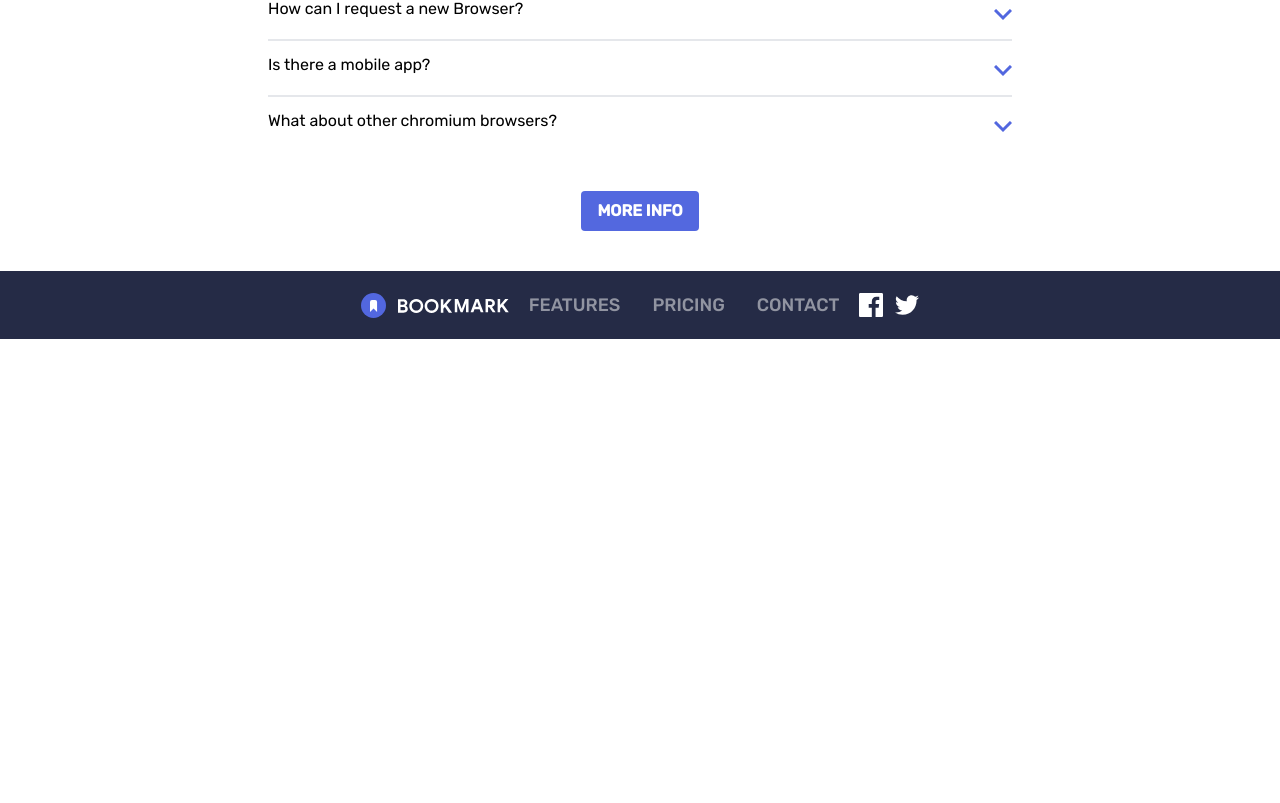
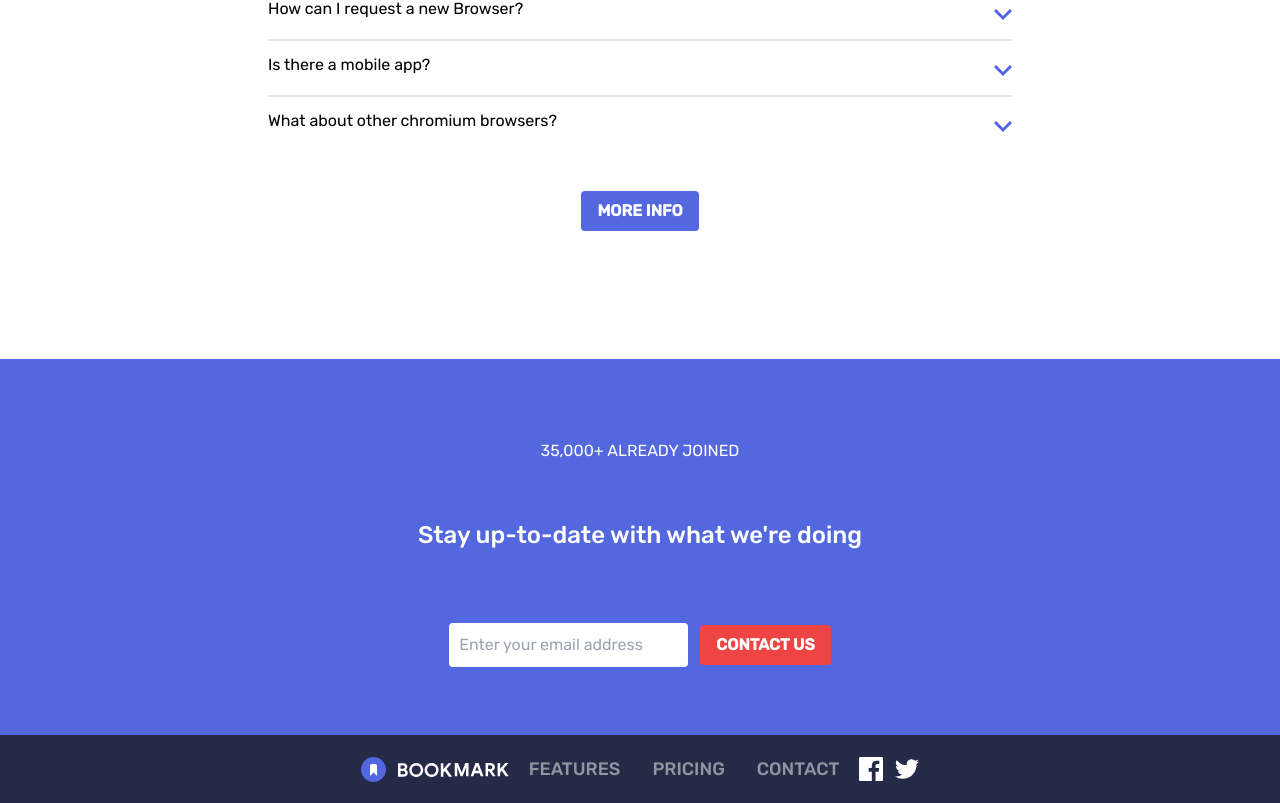
Before and after one commit to kenghtt/bookmark-landing-page, a React (Vite) app: page / in a window 1280 px wide. Shown: the part 2333-3136 px from the top of the page. Before the commit the page ends 2672 px from the top, so only its background shows below. Built offline with nearby package versions, Linux system fonts and the light colour scheme.

Commit message:
Add Contact Us section

```diff
--- /dev/null
+++ b/src/components/layout/ContactUsForm/ContactUsForm.jsx
@@ -0,0 +1,26 @@
+function ContactUsForm() {
+
+    return (
+        <div className="bg-softBlue   mt-[10%] w-auto">
+            <div className="grid grid-rows-3 text-center pb-[5%] ">
+                <div className="mt-20">
+                    <p className="text-white">35,000+ ALREADY JOINED</p>
+                </div>
+                <div className="mt-14">
+                    <h1 className="text-white font-medium ">Stay up-to-date with what we're doing</h1>
+                </div>
+                <section className="mt-14">
+                    <form>
+                        <input type="email" className="py-2 px-2 border-2 border-white rounded mr-3" id="lname"
+                               name="lname" placeholder="Enter your email address"/>
+                        <button type='submit' className="py-2 btn btn-primary self-center bg-red-500 ">Contact Us
+                        </button>
+                    </form>
+                </section>
+            </div>
+
+        </div>
+    )
+}
+
+export default ContactUsForm
--- a/src/components/layout/MainContent/MainContent.jsx
+++ b/src/components/layout/MainContent/MainContent.jsx
@@ -2,16 +2,18 @@ import Hero from '../HeroSection/Hero' ;
 import Features from '../FeaturesComponents';
 import ExtensionsSection from '../ExtensionsSection';
 import FAQLayout from "@layout/FAQSection/FAQLayout.jsx";
+import ContactUsForm from "@layout/ContactUsForm/ContactUsForm.jsx";
 
 function Main() {
     return (
-    <main className="main my-10">
+        <main className="main mt-10">
             <div className="container text-center px-5 m-auto">
                 <Hero/>
                 <Features/>
                 <ExtensionsSection/>
                 <FAQLayout/>
             </div>
+            <ContactUsForm/>
         </main>
     );
 }
```
Lines whose indentation alone changed are shown as unchanged.
